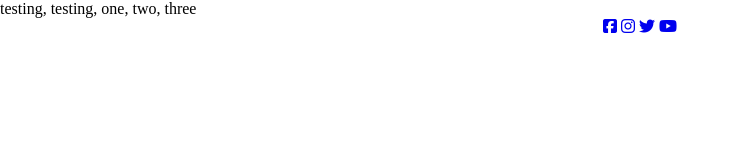
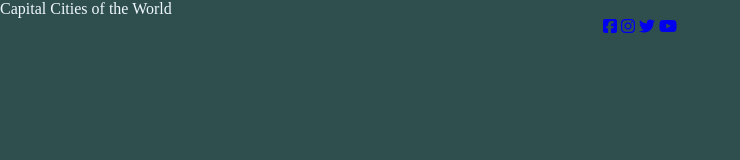
Before and after one commit to StephenPhilipOFlynn/CapitalCitiesofTheWorld, a plain HTML site: page index.html in a window 1280 px wide. Shown: the whole page, without its empty margins (0-740 px from the left). Drawn offline with Linux system fonts and the light colour scheme.

```diff
--- a/assets/css/style.css
+++ b/assets/css/style.css
@@ -3,6 +3,12 @@
     padding: 0;
     border: none;
     box-sizing: border-box;
+}
+
+body {
+    background: darkslategrey;
+    font-family: urbanist;
+    color: aliceblue;
 }
 
 /* footer of index page styling */
--- a/index.html
+++ b/index.html
@@ -9,7 +9,7 @@
     </head>
     <body>
         <p>
-        testing, testing, one, two, three
+        Capital Cities of the World
         </p>
     <script src="assets/js/script.js"></script>
     <script src="https://kit.fontawesome.com/d8d846aa60.js" crossorigin="anonymous"></script>
```
Also changed, not shown: assets/images/iStock-1246132138-cairo.jpg (added), assets/images/iStock-1321039255-tehran.jpg (added), assets/images/iStock-178015742-bogata.jpg (added), assets/images/iStock-483816132-bangkok.jpg (added), assets/images/iStock-506329726-london.jpg (added), assets/images/iStock-530467687-rabat.jpg (added), assets/images/shutterstock -seoul-reduced.jpg (added), assets/images/shutterstock-tokyo-reduce.jpg (added), assets/images/shutterstock_521559418-MexicoCity.jpg (added), 1 other file.
